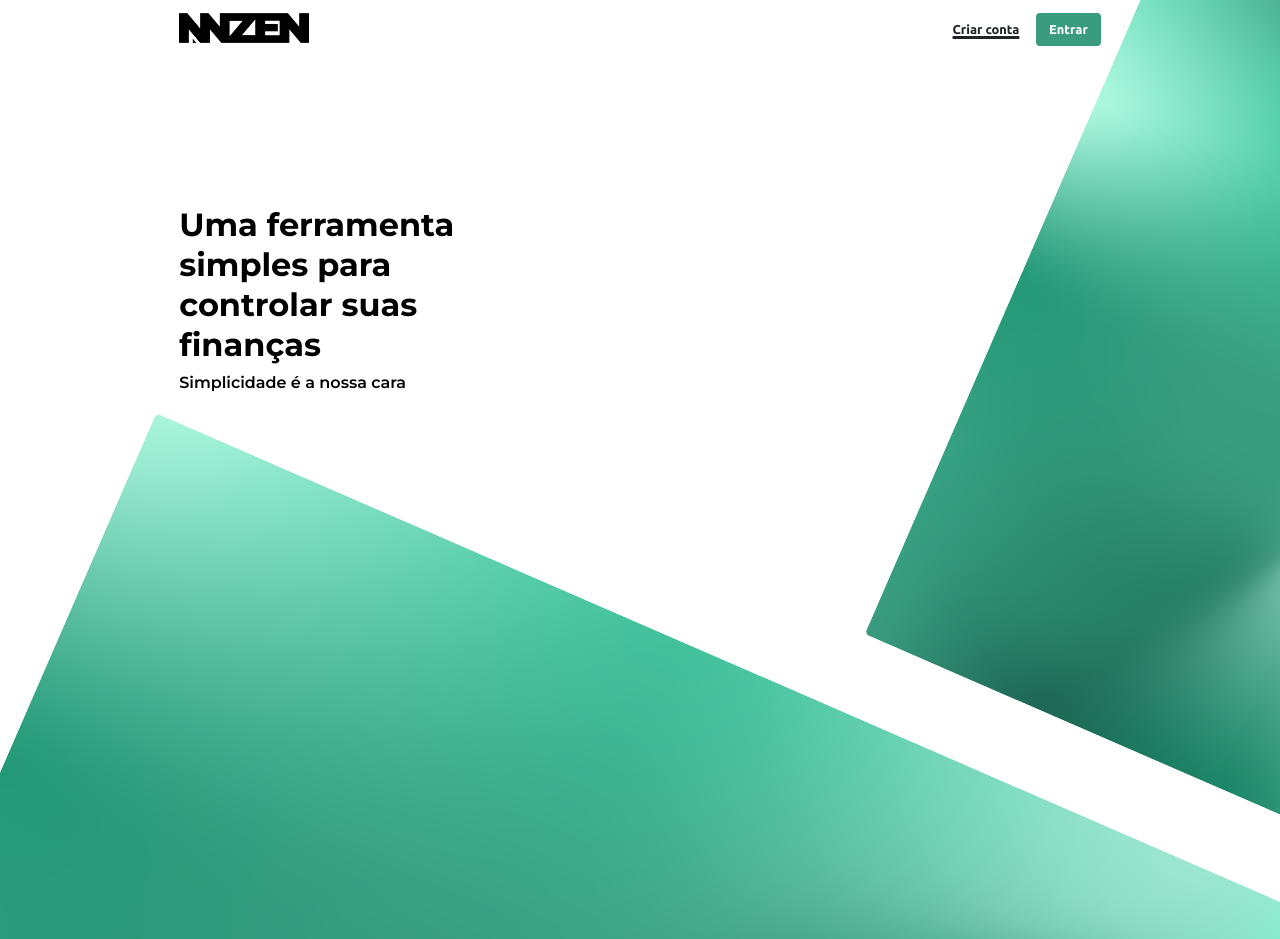
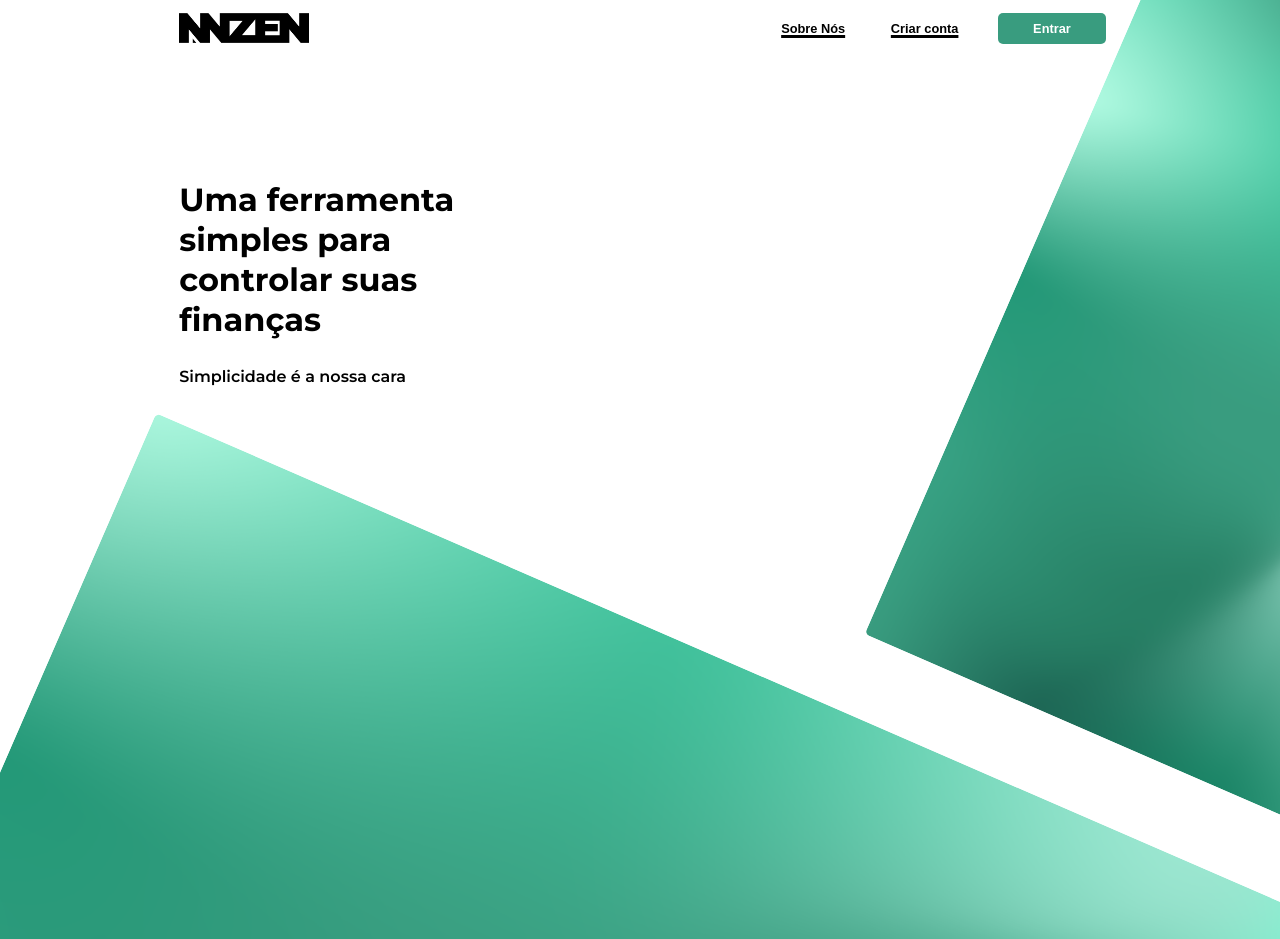
Before and after one commit to vinicioshurman/ANZEN, a PHP site: page /View/home.html in a window 1280 px wide; the page is wider, and only the part inside the window is pictured. Shown: the top 939 px of that part. Run offline with PHP 8.4, Linux system fonts and the light colour scheme.

Commit message:
pequenas mudanças no layout na pagina inicial

```diff
--- a/View/home.html
+++ b/View/home.html
@@ -4,12 +4,6 @@
     <meta charset="UTF-8" />
     <meta http-equiv="X-UA-Compatible" content="IE=edge" />
     <meta name="viewport" content="width=device-width, initial-scale=1.0" />
-    <link
-      href="https://cdn.jsdelivr.net/npm/bootstrap@5.1.3/dist/css/bootstrap.min.css"
-      rel="stylesheet"
-      integrity="sha384-1BmE4kWBq78iYhFldvKuhfTAU6auU8tT94WrHftjDbrCEXSU1oBoqyl2QvZ6jIW3"
-      crossorigin="anonymous"
-    />
     <link rel="preconnect" href="https://fonts.googleapis.com" />
     <link rel="preconnect" href="https://fonts.gstatic.com" crossorigin />
     <link
@@ -26,6 +20,9 @@
           <img src="../../../img/logoTEXT.png" alt="logo_anzen" height="30" />
         </a>
         <form class="nav-items">
+          <button type="button" class="btn btn-color-white underline">
+            Sobre Nós
+          </button>
           <button type="button" class="btn btn-color-white underline">
             Criar conta
           </button>
--- a/css/styles.css
+++ b/css/styles.css
@@ -42,7 +42,7 @@ h1 {
 
 .slogan {
   position: absolute;
-  top: 16vw;
+  top: 12vw;
   left: 14vw;
   font-family: "Montserrat", sans-serif;
   color: #000;
@@ -70,7 +70,7 @@ h1 {
   z-index: 9;
 }
 
-.navbar .logo{
+.navbar .logo {
   position: inherit;
   top: 1vw;
   left: 14vw;
@@ -85,6 +85,9 @@ h1 {
 .btn {
   font-size: 1vw;
   font-weight: bold;
+  border: none;
+  background-color: rgba(0, 0, 0, 0);
+  margin: 0 15px;
 }
 
 .btn:hover {
@@ -98,6 +101,8 @@ h1 {
 .btn-color-green {
   color: #fff;
   background-color: var(--verde-principal);
+  padding: 8px 35px;
+  border-radius: 5px;
 }
 
 .btn-color-green:hover {
```
Lines whose indentation alone changed are shown as unchanged.
